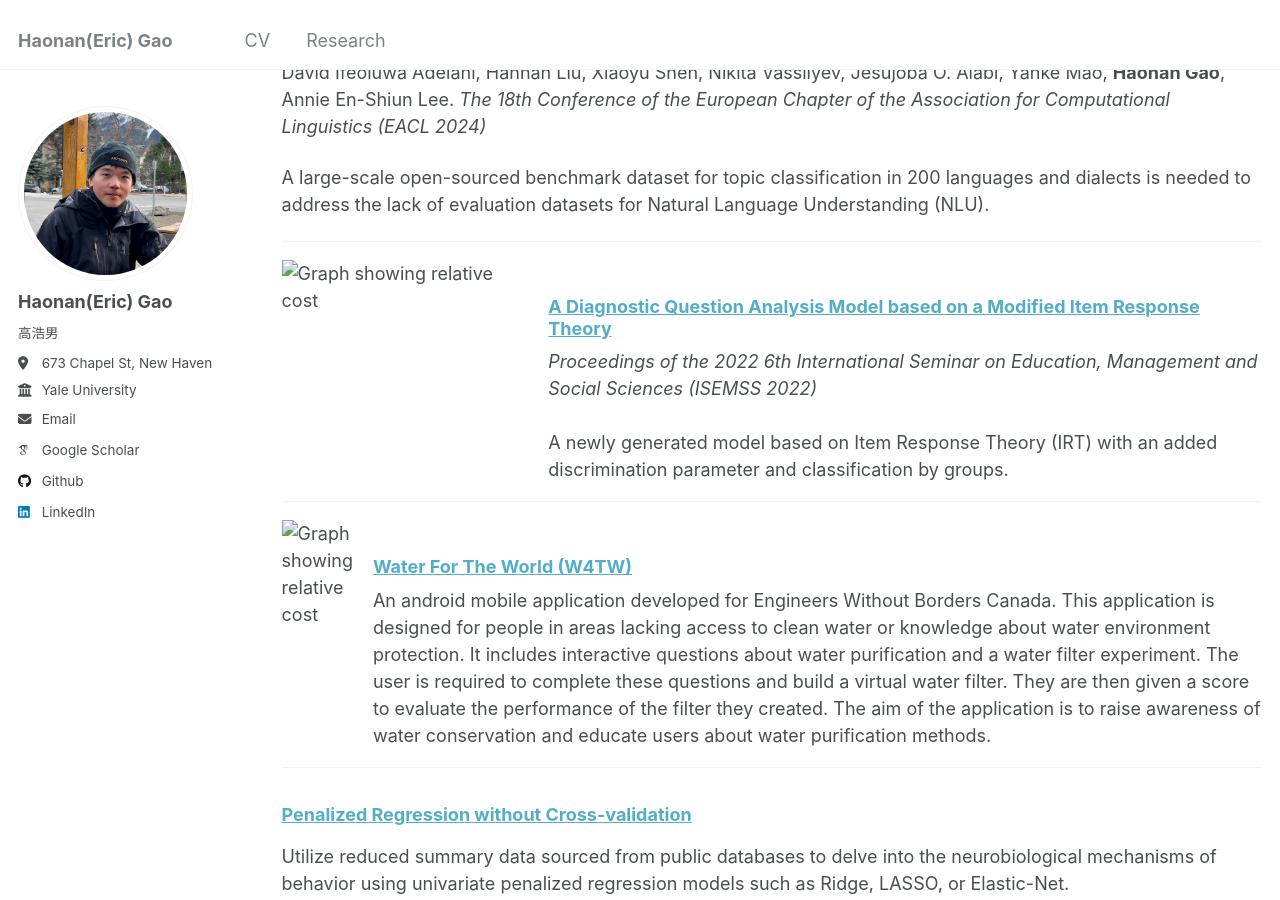
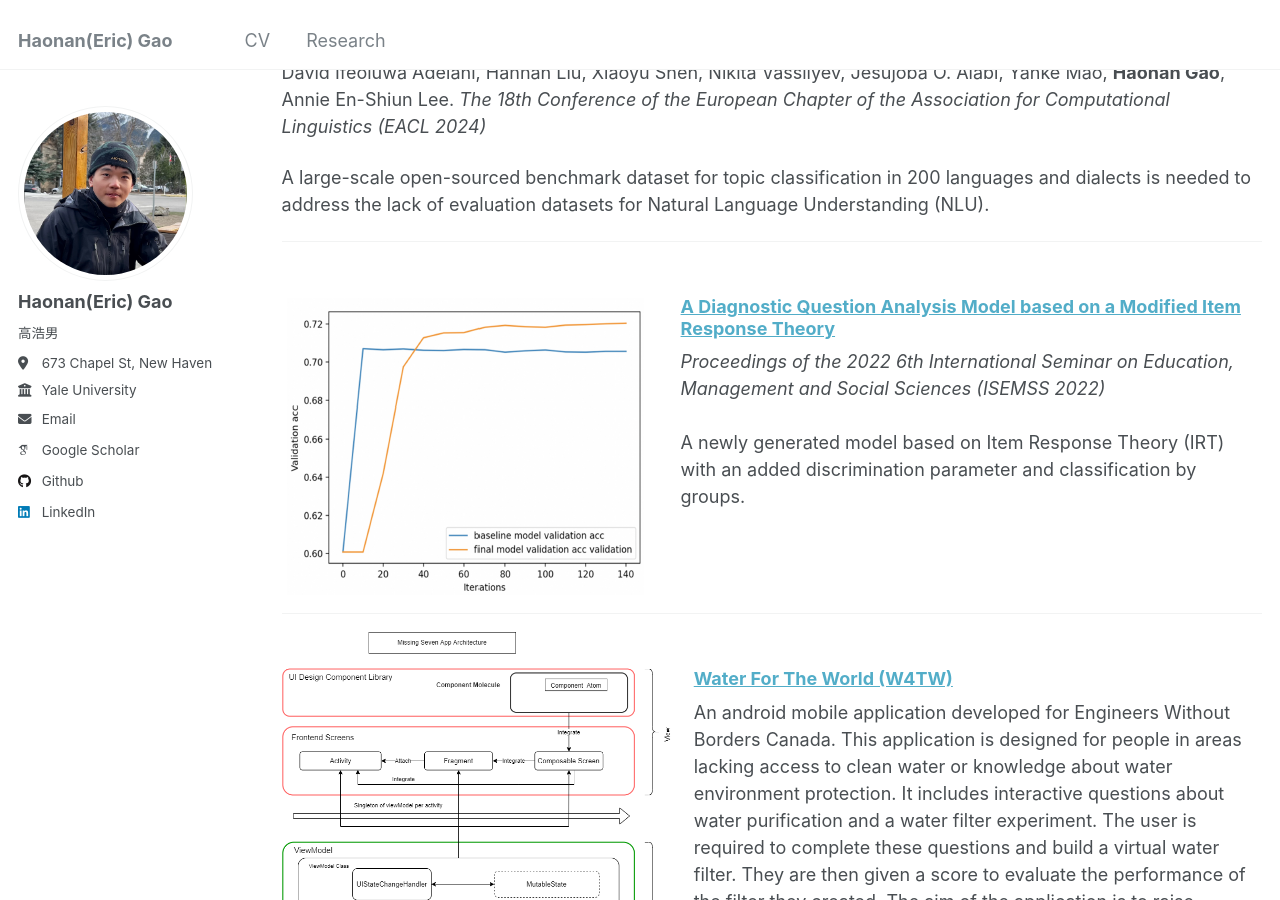
Before and after one commit to rampageoppa/rampageoppa.github.io, a Jekyll site: the page built from _pages/research.md, in a window 1280 px wide and 900 px high, scrolled down 477 px. Built offline with Jekyll 4.4.1, drawn with Linux system fonts in a browser that asks for light colours; some web fonts are replaced.

Commit message:
Update research.md

```diff
--- a/_pages/research.md
+++ b/_pages/research.md
@@ -19,7 +19,7 @@ A large-scale open-sourced benchmark dataset for topic classification in 200 lan
 ---
 
 <div style="display: flex; align-items: flex-start;">
-  <img src="images/research_2.png" alt="Graph showing relative cost" style="width: 40%; margin-right: 20px; vertical-align: top;">
+  <img src="../images/research_2.png" alt="Graph showing relative cost" style="width: 40%; margin-right: 20px; vertical-align: top;">
   <div style="display: flex; flex-direction: column; justify-content: flex-start;">
     <h3><a href="https://www.atlantis-press.com/proceedings/isemss-22/125981882">A Diagnostic Question Analysis Model based on a Modified Item Response Theory</a></h3>
 
@@ -31,7 +31,7 @@ A large-scale open-sourced benchmark dataset for topic classification in 200 lan
 ---
 
 <div style="display: flex; align-items: flex-start;">
-  <img src="images/research_3.png" alt="Graph showing relative cost" style="width: 40%; margin-right: 20px;">
+  <img src="../images/research_3.png" alt="Graph showing relative cost" style="width: 40%; margin-right: 20px;">
   <div>
     <h3><a href="https://github.com/rampageoppa/engineers-without-boarders-canada-t-main">Water For The World (W4TW)</a></h3>
 
```
